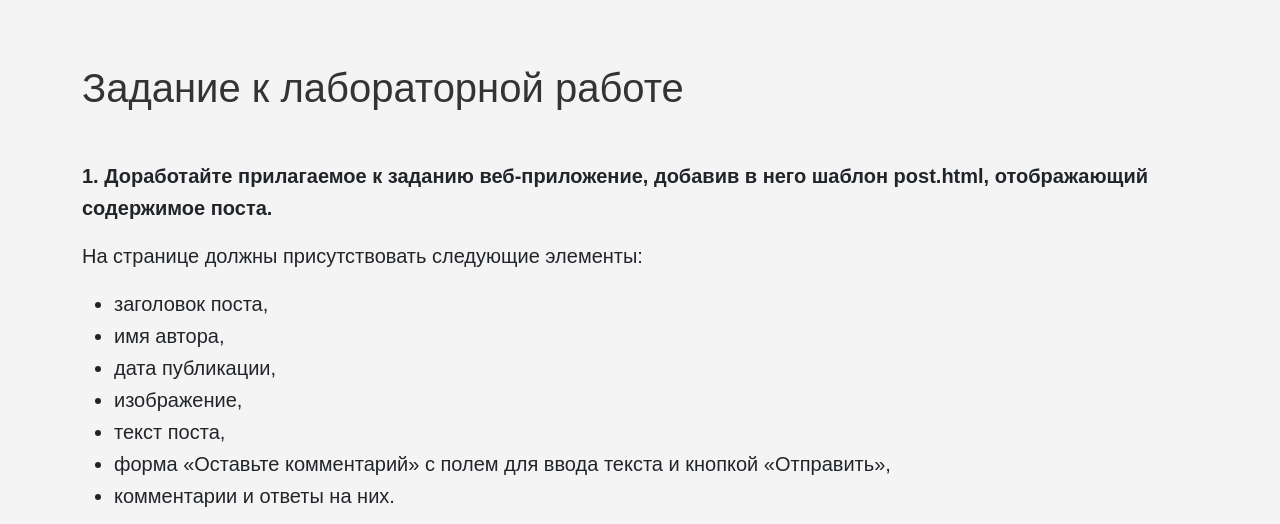
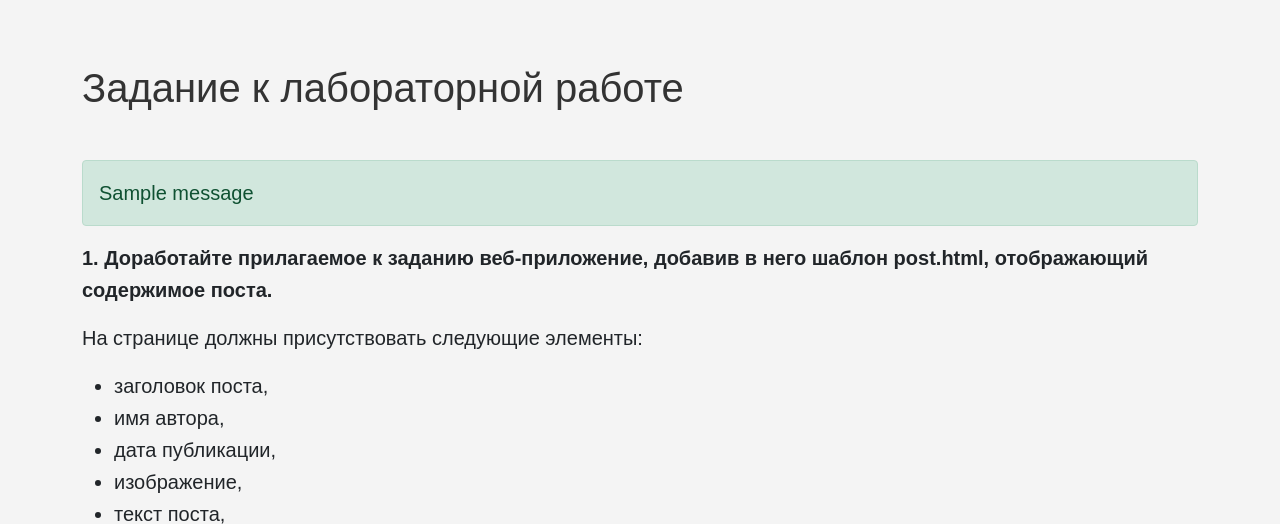
Before and after one commit to isohise/web4sem, a Flask app: page / in a window 1280 px wide. Shown: the part 64-588 px from the top of the page. Run offline with Flask 3, Linux system fonts and the light colour scheme; one stand-in notice (Sample message) is shown.

Commit message:
Add files via upload

```diff
--- a/app/templates/index.html
+++ b/app/templates/index.html
@@ -3,6 +3,10 @@
   <div class="col-lg-12">
     <h1 class="my-5">Задание к лабораторной работе</h1>
 
+    {% with messages = get_flashed_messages(with_categories=true) %} {% for
+    category, message in messages %}
+    <div class="alert alert-{{ category }}">{{ message }}</div>
+    {% endfor %} {% endwith %}
     <p class="fw-bold">
       1. Доработайте прилагаемое к заданию веб-приложение, добавив в него шаблон
       post.html, отображающий содержимое поста.
```
